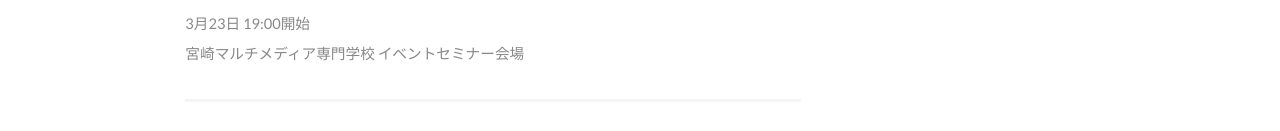
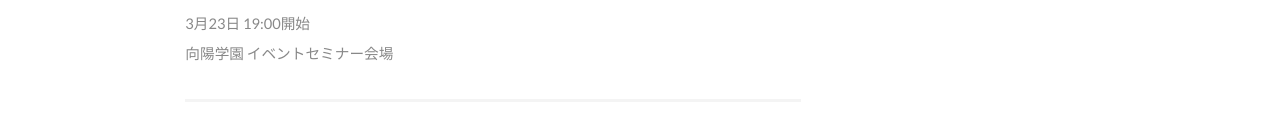
Before and after one commit to T-Arakawa1/MiyazakiMultiGitSample, a plain HTML site: page index.html in a window 1280 px wide. Shown: the part 811-942 px from the top of the page. Drawn offline with Linux system fonts and the light colour scheme.

Commit message:
会場を向陽学園に更新

```diff
--- a/index.html
+++ b/index.html
@@ -55,7 +55,7 @@
                     <article>
                         <h3>イベント日時・場所</h3>
                         <p>3月23日 19:00開始</p>
-                        <p>宮崎マルチメディア専門学校 イベントセミナー会場</p>
+                        <p>向陽学園 イベントセミナー会場</p>
                     </article>
                     <article>
                         <h3>スピーカー</h3>
```
